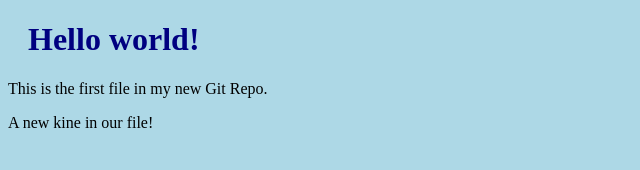
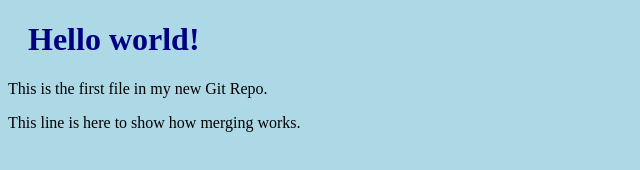
Before and after one commit to nalorakk13/hello-world, a plain HTML site: page index.html in a window 1280 px wide. Shown: the whole page, without its empty margins (0-640 px from the left). Drawn offline with Linux system fonts and the light colour scheme.

Commit message:
updated index.html with emergency fix

```diff
--- a/index.html
+++ b/index.html
@@ -10,7 +10,7 @@
 
   <h1>Hello world!</h1>
   <p>This is the first file in my new Git Repo.</p>
-  <p>A new kine in our file!</p>
+  <p>This line is here to show how merging works.</p>
 
 </body>
 
```
